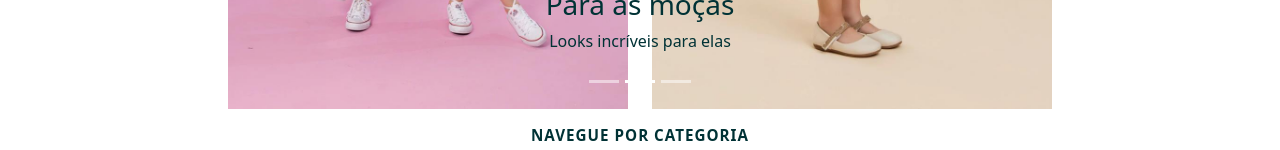
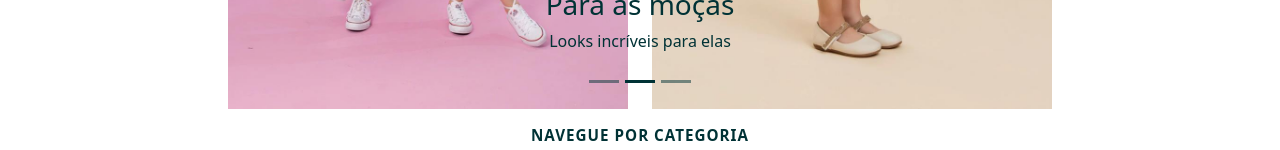
Before and after one commit to lefitano/JoabKids-Market, a React app in the folder frontend/: page / in a window 1280 px wide. Shown: the part 772-922 px from the top of the page. Built offline with nearby package versions, Linux system fonts and the light colour scheme; the HTML template or start-up script is replaced by a standard one.

Commit message:
style: cores dos indicadores carrossel

```diff
--- a/frontend/src/css/Banner.css
+++ b/frontend/src/css/Banner.css
@@ -53,6 +53,9 @@
 .legenda-carrossel {
     color: #003235;
 }
+.carrossel-container .carousel-indicators button {
+    background-color: #003235 !important;
+}
 .categoria-titulo {
     text-align: center;
     margin-top: 15px;
```
